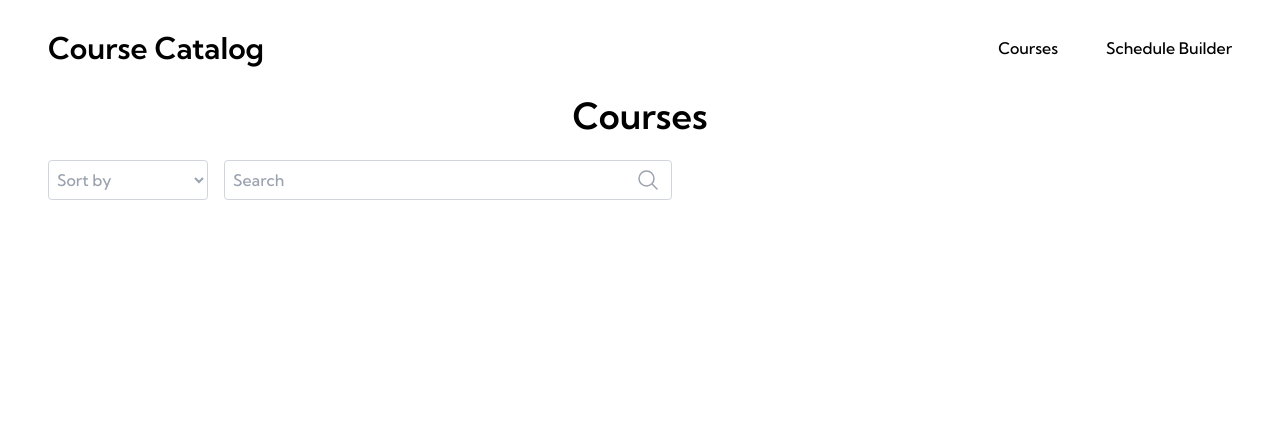
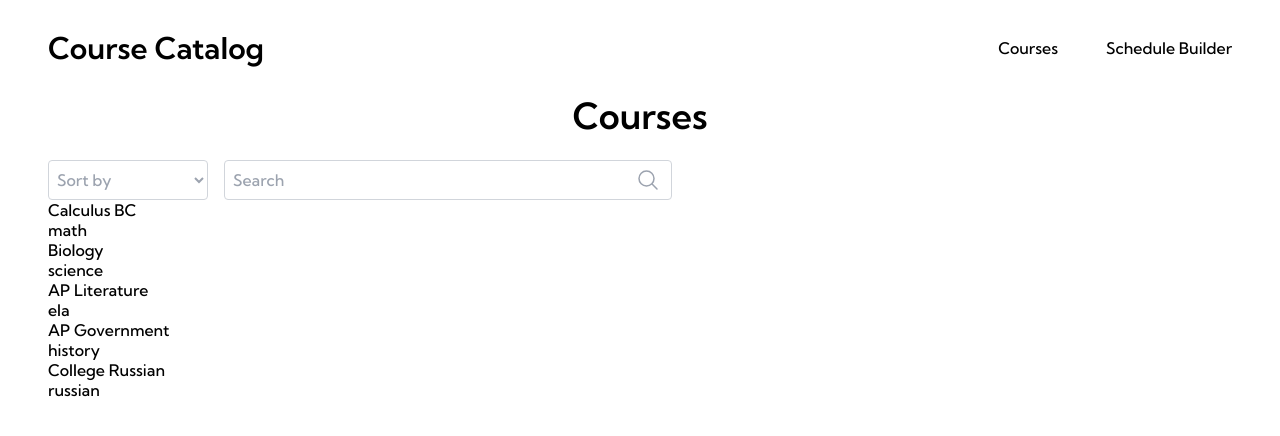
Before and after one commit to sitechtimes/course-catalog, a Nuxt app in the folder course-catalog/: page /CourseCatalog in a window 1280 px wide. Shown: the top 436 px of the page. Built offline with nearby package versions, Linux system fonts and the light colour scheme.

Commit message:
working on function type error

```diff
--- a/course-catalog/components/catalog-search/SearchComponent.vue
+++ b/course-catalog/components/catalog-search/SearchComponent.vue
@@ -1,6 +1,7 @@
 <script lang="ts">
 import SearchButton from '~/components/icons/SearchButton.vue';
 import { defineComponent } from 'vue'
+import { describe } from 'node:test';
 
 export default defineComponent({
     props: {
@@ -9,6 +10,32 @@ export default defineComponent({
     },
     components: {
         SearchButton
+    },
+    data() {
+        return {
+            courses: [
+                {
+                    name: "Calculus BC",
+                    desc: "math"
+                },
+                {
+                    name: "Biology",
+                    desc: "science"
+                },
+                {
+                    name: "AP Literature",
+                    desc: "ela"
+                },
+                {
+                    name: "AP Government",
+                    desc: "history"
+                },
+                {
+                    name: "College Russian",
+                    desc: "russian"
+                }
+            ]
+        }
     },
     mounted(){
         this.courses
@@ -19,23 +46,35 @@ export default defineComponent({
 computed: {
     function filteredCourses() {
         return this.courses.filter(c => {
-            return c.name.toLowerCase().indexOf(this.search.toLowerCase()) != -1;
+/*             return c.name.toLowerCase().indexOf(this.search.toLowerCase()) != -1; */
+console.log(c.name);
         })
     }
 }
 </script>
 
 <template>
+    <body>
     <div id="search" class="w-full flex justify-start items-center space-x-4">
         <select name="sort" id="sort" class="w-40 h-10 p-1 border border-gray-300 bg-white text-gray-400 rounded">
                     <option>Sort by</option>
                     <option value="name">Course Name</option>
                     <option value="subject">Subject</option>
                     <option value="grade">Grade</option>
-                </select>
-                <div id="search-bar" class="flex justify-center items-center relative">
+        </select>
+        <div id="search-bar" class="flex justify-center items-center relative">
                     <input type="text" placeholder="Search" class="border border-gray-300 rounded w-112 h-10 p-2"/>
-                    <SearchButton v:on-click="filteredCourses" class="absolute right-3 text-gray-400 cursor-pointer"/>
-                </div>
+                    <SearchButton @click="filteredCourses()" class="absolute right-3 text-gray-400 cursor-pointer"/>
+        </div>
+    </div>
+    <div v-for="(course) in courses"
+        :key="course.name"
+            :name="course.name"
+            :desc="course.desc">
+            <div>
+                <h2>{{ course.name }}</h2>
+                <h3>{{ course.desc }}</h3>
             </div>
+    </div>
+    </body>
 </template>
```
